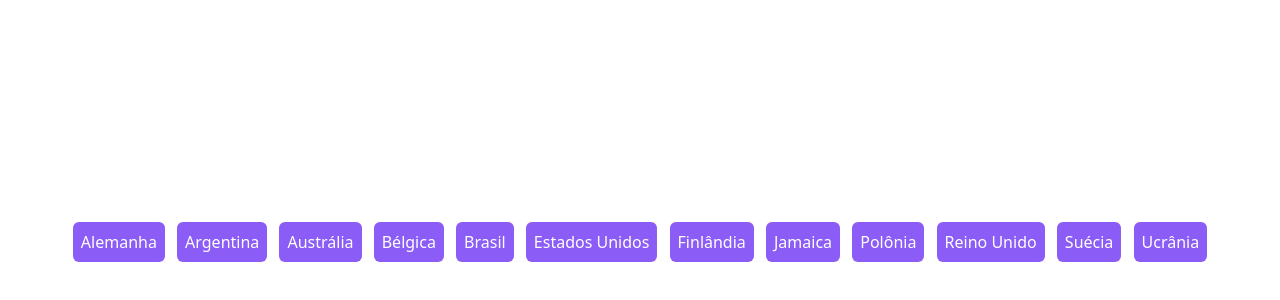
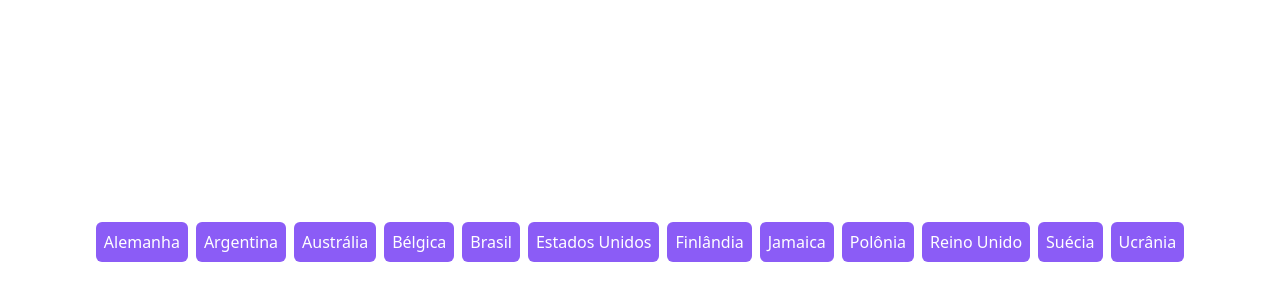
Before and after one commit to luizpaulo2005/bandeiras_python_ca, a plain HTML site: page index.html in a window 1280 px wide. Shown: the part 158-458 px from the top of the page. Drawn offline with nearby package versions, Linux system fonts and the light colour scheme.

Commit message:
flex corretion

```diff
--- a/index.html
+++ b/index.html
@@ -8,41 +8,41 @@
     <script src="https://cdn.tailwindcss.com"></script>
   </head>
   <body class="w-screen h-screen flex justify-center items-center">
-    <ul>
-      <li class="inline-block mx-1 text-white bg-violet-500 p-2 rounded-md transition-colors hover:bg-violet-700">
+    <ul class="flex flex-wrap gap-2 justify-center">
+      <li class="inline-block text-white bg-violet-500 p-2 rounded-md transition-colors hover:bg-violet-700">
         <a href="./alemanha/index.html">Alemanha</a>
       </li>
-      <li class="inline-block mx-1 text-white bg-violet-500 p-2 rounded-md transition-colors hover:bg-violet-700">
+      <li class="inline-block text-white bg-violet-500 p-2 rounded-md transition-colors hover:bg-violet-700">
         <a href="./argentina/index.html">Argentina</a>
       </li>
-      <li class="inline-block mx-1 text-white bg-violet-500 p-2 rounded-md transition-colors hover:bg-violet-700">
+      <li class="inline-block text-white bg-violet-500 p-2 rounded-md transition-colors hover:bg-violet-700">
         <a href="./australia/index.html">Austrália</a>
       </li>
-      <li class="inline-block mx-1 text-white bg-violet-500 p-2 rounded-md transition-colors hover:bg-violet-700">
+      <li class="inline-block text-white bg-violet-500 p-2 rounded-md transition-colors hover:bg-violet-700">
         <a href="./belgica/index.html">Bélgica</a>
       </li>
-      <li class="inline-block mx-1 text-white bg-violet-500 p-2 rounded-md transition-colors hover:bg-violet-700">
+      <li class="inline-block text-white bg-violet-500 p-2 rounded-md transition-colors hover:bg-violet-700">
         <a href="./brasil/index.html">Brasil</a>
       </li>
-      <li class="inline-block mx-1 text-white bg-violet-500 p-2 rounded-md transition-colors hover:bg-violet-700">
+      <li class="inline-block text-white bg-violet-500 p-2 rounded-md transition-colors hover:bg-violet-700">
         <a href="./estados_unidos/index.html">Estados Unidos</a>
       </li>
-      <li class="inline-block mx-1 text-white bg-violet-500 p-2 rounded-md transition-colors hover:bg-violet-700">
+      <li class="inline-block text-white bg-violet-500 p-2 rounded-md transition-colors hover:bg-violet-700">
         <a href="./finlandia/index.html">Finlândia</a>
       </li>
-      <li class="inline-block mx-1 text-white bg-violet-500 p-2 rounded-md transition-colors hover:bg-violet-700">
+      <li class="inline-block text-white bg-violet-500 p-2 rounded-md transition-colors hover:bg-violet-700">
         <a href="./jamaica/index.html">Jamaica</a>
       </li>
-      <li class="inline-block mx-1 text-white bg-violet-500 p-2 rounded-md transition-colors hover:bg-violet-700">
+      <li class="inline-block text-white bg-violet-500 p-2 rounded-md transition-colors hover:bg-violet-700">
         <a href="./polonia/index.html">Polônia</a>
       </li>
-      <li class="inline-block mx-1 text-white bg-violet-500 p-2 rounded-md transition-colors hover:bg-violet-700">
+      <li class="inline-block text-white bg-violet-500 p-2 rounded-md transition-colors hover:bg-violet-700">
         <a href="./reino_unido/index.html">Reino Unido</a>
       </li>
-      <li class="inline-block mx-1 text-white bg-violet-500 p-2 rounded-md transition-colors hover:bg-violet-700">
+      <li class="inline-block text-white bg-violet-500 p-2 rounded-md transition-colors hover:bg-violet-700">
         <a href="./suecia/index.html">Suécia</a>
       </li>
-      <li class="inline-block mx-1 text-white bg-violet-500 p-2 rounded-md transition-colors hover:bg-violet-700">
+      <li class="inline-block text-white bg-violet-500 p-2 rounded-md transition-colors hover:bg-violet-700">
         <a href="./ucrania/index.html">Ucrânia</a>
       </li>
     </ul>
```
